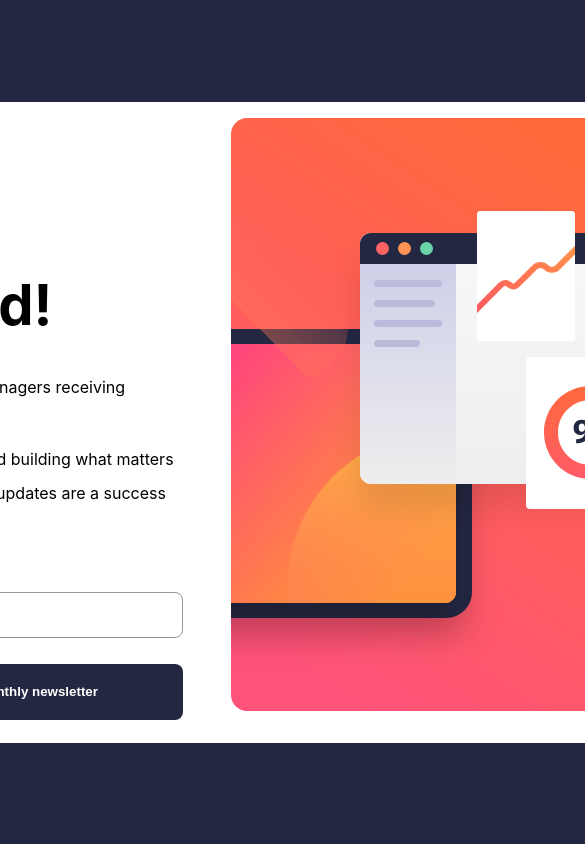
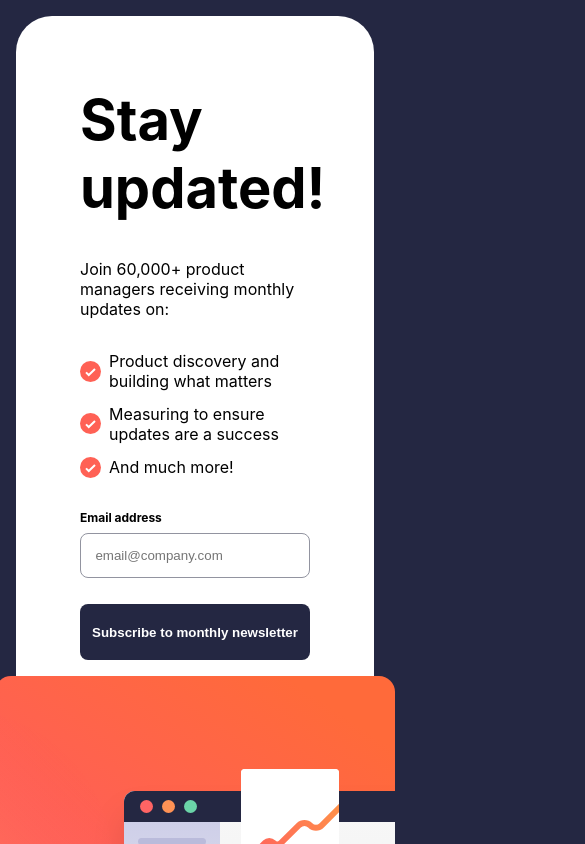
Before and after one commit to rojasmart/newsletter-sign-up-with-success-message-main, a React (Create React App) app: page / in a window 390 px wide. Shown: the top 844 px of the page, 585 px wide, since content can reach past the window. Built offline with nearby package versions, Linux system fonts and the light colour scheme.

Commit message:
Responsive mobile design

```diff
--- a/src/App.js
+++ b/src/App.js
@@ -37,7 +37,7 @@ function App() {
   };
 
   return (
-    <div className="container">
+    <div className={validate ? "container-success" : "container"}>
       <div className={validate ? "card-success" : "card"}>
         {validate ? (
           <div className="content-success">
--- a/src/index.css
+++ b/src/index.css
@@ -91,7 +91,8 @@ label {
   margin-bottom: 0.5rem;
 }
 
-.container {
+.container,
+.container-success {
   display: flex;
   justify-content: center;
   align-items: center;
@@ -161,3 +162,74 @@ form {
 span {
   font-weight: var(--bold);
 }
+
+@media only screen and (max-width: 960px) {
+  .container {
+    padding: 1rem;
+  }
+
+  .content {
+    padding: 1rem 3rem;
+  }
+
+  button,
+  form,
+  input {
+    width: 100%;
+  }
+}
+
+@media only screen and (max-width: 768px) {
+  .container {
+    padding: 1rem;
+  }
+
+  .container.success {
+    padding: 0;
+    display: flex;
+    flex-direction: column;
+    justify-content: center;
+  }
+
+  .icon-success {
+    width: 15%;
+  }
+
+  .content-success {
+    width: 100vw;
+    height: 100vh;
+    border-radius: 0px;
+  }
+
+  .card {
+    display: flex;
+    flex-direction: column;
+    width: 100%;
+    height: 100%;
+  }
+
+  .image {
+    align-self: center;
+  }
+}
+
+@media only screen and (max-width: 375px) {
+  .container {
+    padding: 0;
+  }
+
+  .content {
+    order: 2;
+    padding: 1rem;
+  }
+  .card {
+    margin-top: 17rem;
+  }
+
+  .image img {
+    position: absolute;
+    top: -238px;
+    left: 0px;
+    width: 100%;
+  }
+}
```
